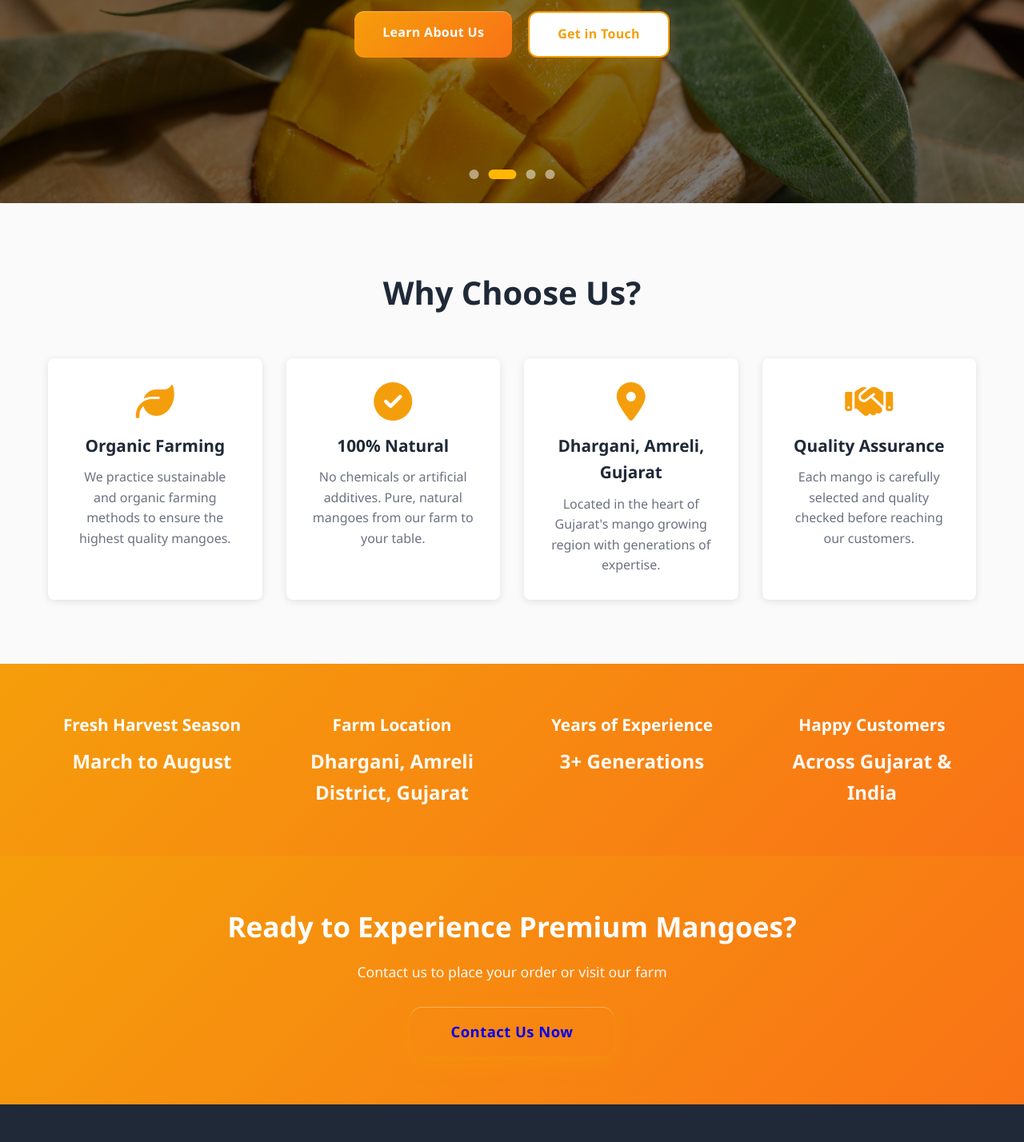
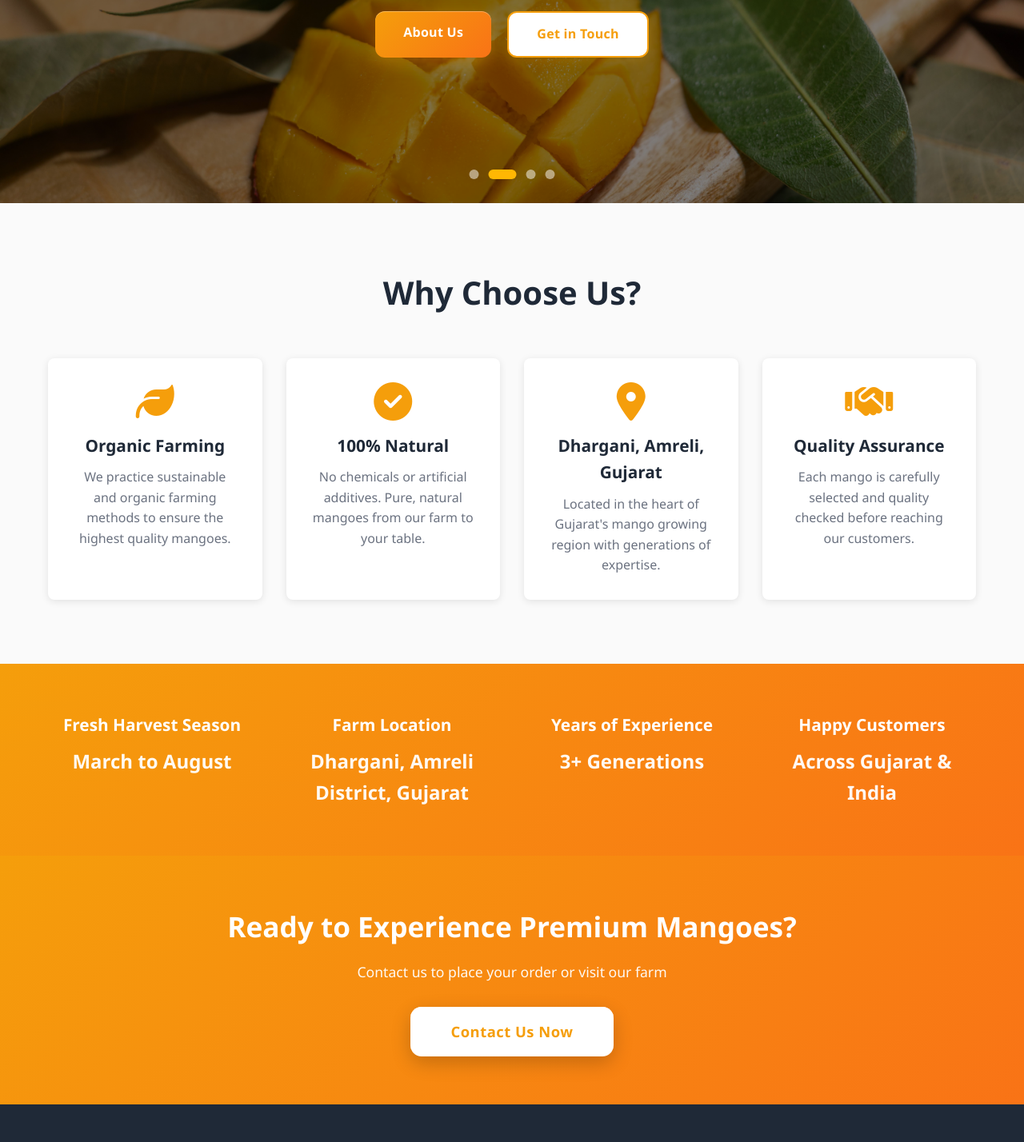
Before and after one commit to Akipatel44/keriwalaFromGirwala, a plain HTML site: page index.html in a window 1280 px wide. Shown: the part 415-1843 px from the top of the page at 80% size. Drawn offline with Linux system fonts and the light colour scheme.

Commit message:
Update hero button text for clarity and enhance button styles for improved visual appeal

```diff
--- a/index.html
+++ b/index.html
@@ -63,7 +63,7 @@
             <h1>Welcome to Keriwala from Girwala</h1>
             <p>Authentic Premium Mangoes from Dhargani, Amreli, Gujarat</p>
             <div class="hero-buttons">
-                <a href="about.html" class="btn btn-primary">Learn About Us</a>
+                <a href="about.html" class="btn btn-primary">About Us</a>
                 <a href="contact.html" class="btn btn-secondary">Get in Touch</a>
             </div>
         </div>
--- a/styles.css
+++ b/styles.css
@@ -356,15 +356,25 @@ body {
     padding: 16px 50px;
     font-size: 1.15rem;
     border-radius: 14px;
-    box-shadow: 0 8px 24px rgba(245, 158, 11, 0.4), inset 0 1px 0 rgba(255, 255, 255, 0.3);
     letter-spacing: 0.5px;
     font-weight: 700;
     min-width: 200px;
+    background: white;
+    color: #f59e0b;
+    border: none;
+    box-shadow: 0 8px 24px rgba(0, 0, 0, 0.2), inset 0 1px 0 rgba(255, 255, 255, 0.8);
 }
 
 .btn-large:hover {
-    box-shadow: 0 14px 32px rgba(245, 158, 11, 0.5), inset 0 1px 0 rgba(255, 255, 255, 0.2);
+    background: #fffaed;
+    color: #d97706;
+    box-shadow: 0 14px 32px rgba(0, 0, 0, 0.25), inset 0 1px 0 rgba(255, 255, 255, 0.8);
     transform: translateY(-4px);
+}
+
+.btn-large:active {
+    transform: translateY(-2px);
+    box-shadow: 0 4px 12px rgba(0, 0, 0, 0.15), inset 0 2px 5px rgba(0, 0, 0, 0.1);
 }
 
 /* ========== Features Section ========== */
```
